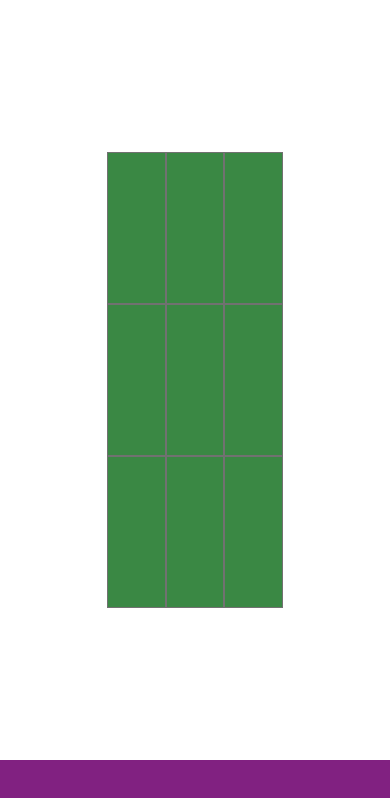
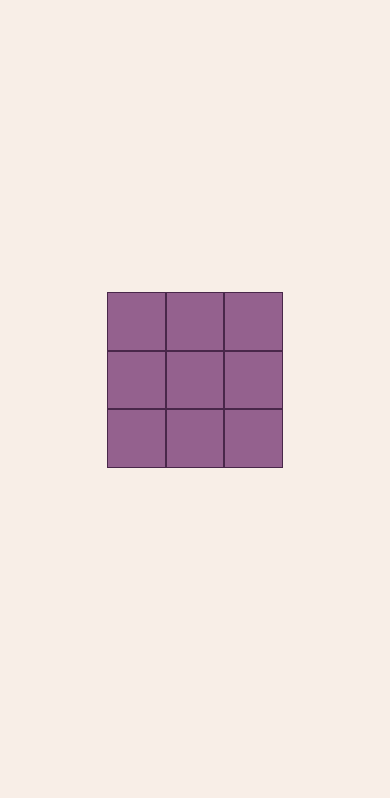
Before and after one commit to Izaanaami/tic-tac-toe, a plain HTML site: page index.html in a window 390 px wide. Drawn offline with Linux system fonts and the light colour scheme.

Commit message:
change main colors of page and make elemnts responsive

```diff
--- a/styles.css
+++ b/styles.css
@@ -4,6 +4,8 @@ body{
     flex-direction: column;
     width: 100%;
     height: 100vh;
+    background-color: #f8eee7;
+    box-sizing: border-box;
 }
 main {
     flex: 9 ;
@@ -17,22 +19,33 @@ main {
     display: flex;
     flex-direction: row;
     flex-wrap: wrap;
-    background-color: #3a8844;
+    background-color: #94618e;
     width: 45%;
-    height: 60%;
+    aspect-ratio: 1 / 1;
 }
 .pieceContainer {
     flex: 1 1 30%;
-    border: 1px solid #717171;
+    min-height: 30%;
+    text-align: center;
+    font-size: 50px;
+    font-weight: 600;
+    border: 1px solid #49274a;
 }
 #winner {
     background-color: #34a2ea;
     color: aliceblue;
-    border: 1px solid #00ea23;
+    border: 1px inset #00ea23;
 }
 footer {
     flex: 1;
     height: 10vh;
     width: 100%;
-    background-color: #812181;
+    background-color: #f8eee7;
 }
+#94618e
+
+#49274a
+
+#f4decb
+
+#f83337
```
